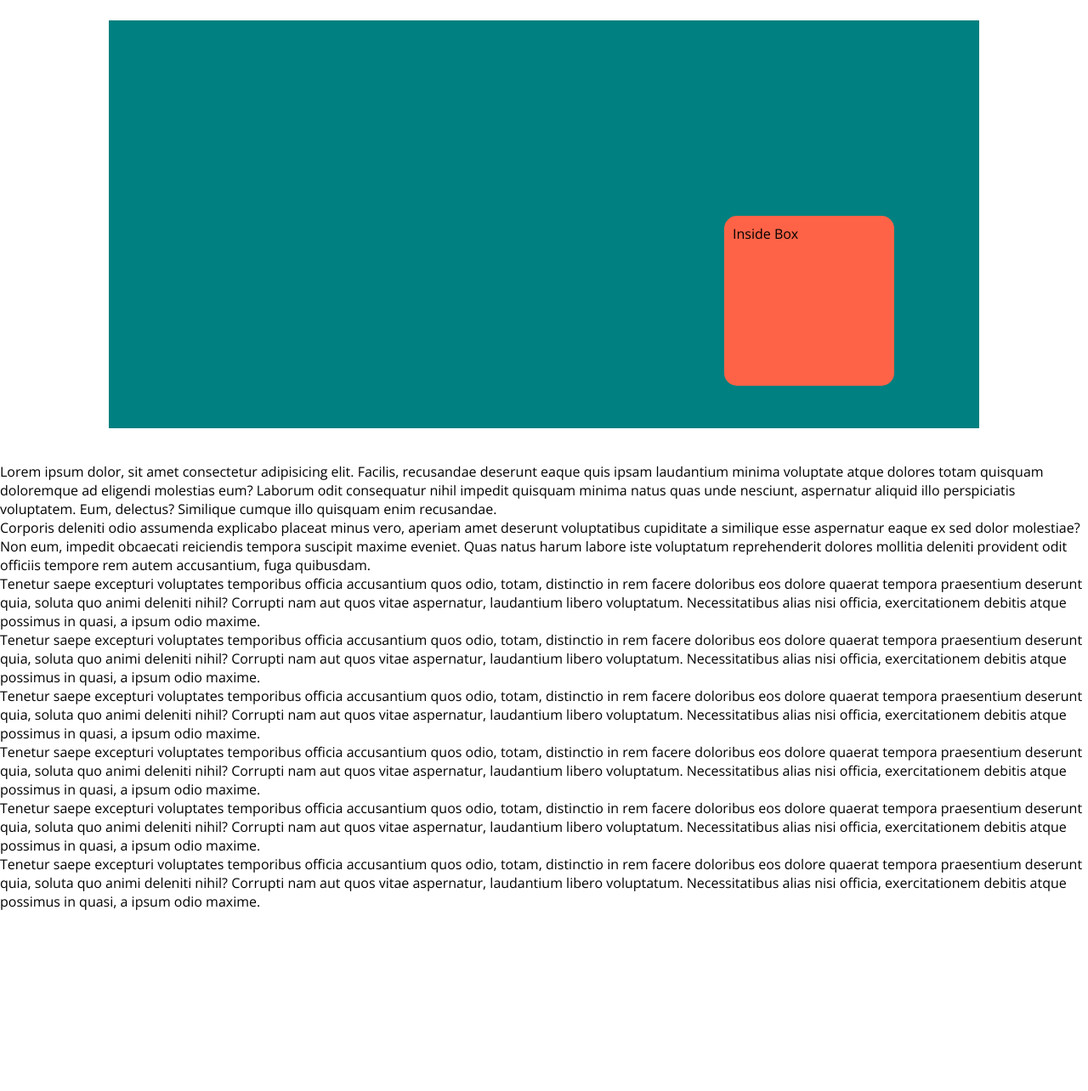
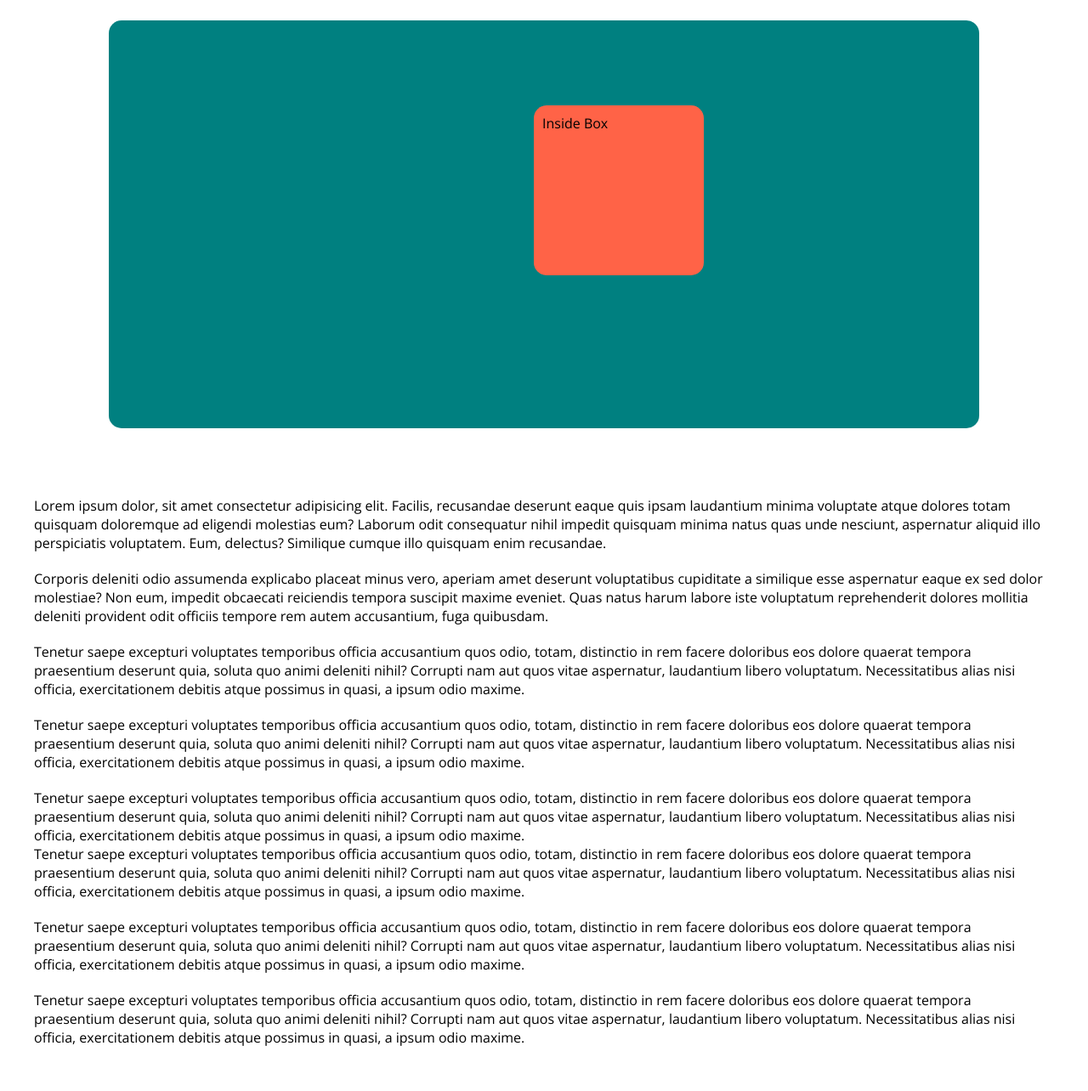
Before and after one commit to Abacus-Soft-BD-Limited/css-position, a plain HTML site: page index.html in a window 1280 px wide. Shown: the part 126-1410 px from the top of the page at 85% size. Before the commit the page ends 1198 px from the top, so only its background shows below. Drawn offline with nearby package versions, Linux system fonts and the light colour scheme.

Commit message:
CSS Position Update

```diff
--- a/index.html
+++ b/index.html
@@ -16,13 +16,14 @@
 				<li><a href="">Portfolio</a></li>
 			</ul>
 		</nav>
-		<h1 class="sticky">CSS Flex-Property</h1>
+		<h1 class="sticky">CSS Position Property</h1>
+		<!-- Relative & Absolute Position -->
 		<div class="container">
 			<div class="box">Inside Box</div>
 		</div>
 
-		<div>
-			<p>
+		<div class="text-box">
+			<p class="text">
 				Lorem ipsum dolor, sit amet consectetur adipisicing elit.
 				Facilis, recusandae deserunt eaque quis ipsam laudantium minima
 				voluptate atque dolores totam quisquam doloremque ad eligendi
@@ -31,7 +32,7 @@
 				perspiciatis voluptatem. Eum, delectus? Similique cumque illo
 				quisquam enim recusandae.
 			</p>
-			<p>
+			<p class="text">
 				Corporis deleniti odio assumenda explicabo placeat minus vero,
 				aperiam amet deserunt voluptatibus cupiditate a similique esse
 				aspernatur eaque ex sed dolor molestiae? Non eum, impedit
@@ -40,7 +41,16 @@
 				deleniti provident odit officiis tempore rem autem accusantium,
 				fuga quibusdam.
 			</p>
-			<p>
+			<p class="text">
+				Tenetur saepe excepturi voluptates temporibus officia
+				accusantium quos odio, totam, distinctio in rem facere doloribus
+				eos dolore quaerat tempora praesentium deserunt quia, soluta quo
+				animi deleniti nihil? Corrupti nam aut quos vitae aspernatur,
+				laudantium libero voluptatum. Necessitatibus alias nisi officia,
+				exercitationem debitis atque possimus in quasi, a ipsum odio
+				maxime.
+			</p>
+			<p class="text">
 				Tenetur saepe excepturi voluptates temporibus officia
 				accusantium quos odio, totam, distinctio in rem facere doloribus
 				eos dolore quaerat tempora praesentium deserunt quia, soluta quo
@@ -58,7 +68,7 @@
 				exercitationem debitis atque possimus in quasi, a ipsum odio
 				maxime.
 			</p>
-			<p>
+			<p class="text">
 				Tenetur saepe excepturi voluptates temporibus officia
 				accusantium quos odio, totam, distinctio in rem facere doloribus
 				eos dolore quaerat tempora praesentium deserunt quia, soluta quo
@@ -67,7 +77,7 @@
 				exercitationem debitis atque possimus in quasi, a ipsum odio
 				maxime.
 			</p>
-			<p>
+			<p class="text">
 				Tenetur saepe excepturi voluptates temporibus officia
 				accusantium quos odio, totam, distinctio in rem facere doloribus
 				eos dolore quaerat tempora praesentium deserunt quia, soluta quo
@@ -76,16 +86,7 @@
 				exercitationem debitis atque possimus in quasi, a ipsum odio
 				maxime.
 			</p>
-			<p>
-				Tenetur saepe excepturi voluptates temporibus officia
-				accusantium quos odio, totam, distinctio in rem facere doloribus
-				eos dolore quaerat tempora praesentium deserunt quia, soluta quo
-				animi deleniti nihil? Corrupti nam aut quos vitae aspernatur,
-				laudantium libero voluptatum. Necessitatibus alias nisi officia,
-				exercitationem debitis atque possimus in quasi, a ipsum odio
-				maxime.
-			</p>
-			<p>
+			<p class="text">
 				Tenetur saepe excepturi voluptates temporibus officia
 				accusantium quos odio, totam, distinctio in rem facere doloribus
 				eos dolore quaerat tempora praesentium deserunt quia, soluta quo
--- a/styles/style.css
+++ b/styles/style.css
@@ -33,15 +33,16 @@ body {
 	max-width: 1024px;
 	background-color: teal;
 	margin: 40px auto;
+	border-radius: 15px;
 }
 
 .box {
 	/* position: relative; */
 	position: absolute;
-	/* top: 100px; */
-	bottom: 50px;
-	/* left: 100px; */
-	right: 100px;
+	top: 100px;
+	/* bottom: 50px; */
+	left: 500px;
+	/* right: 100px; */
 	height: 200px;
 	width: 200px;
 	background-color: tomato;
@@ -72,3 +73,10 @@ ul li a {
 	font-size: 20px;
 	font-weight: 600;
 }
+
+.text-box {
+	padding: 40px;
+}
+.text {
+	margin-bottom: 20px;
+}
```
